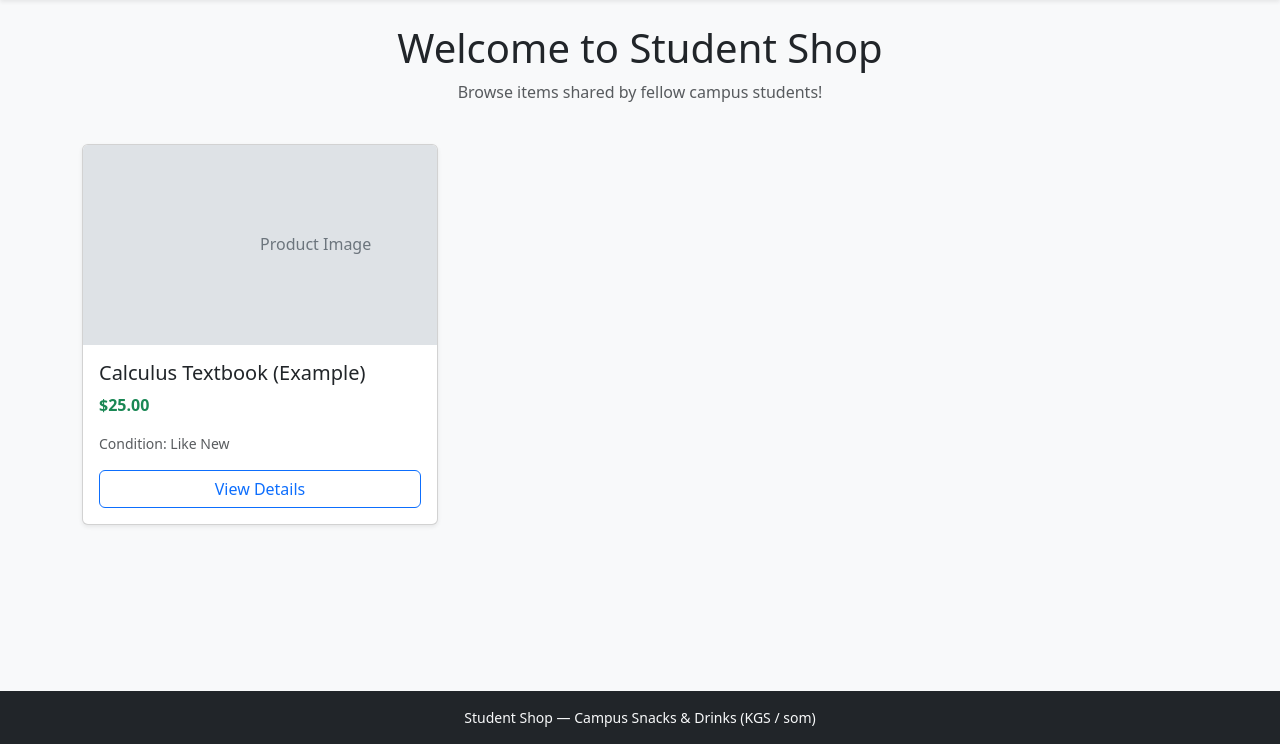
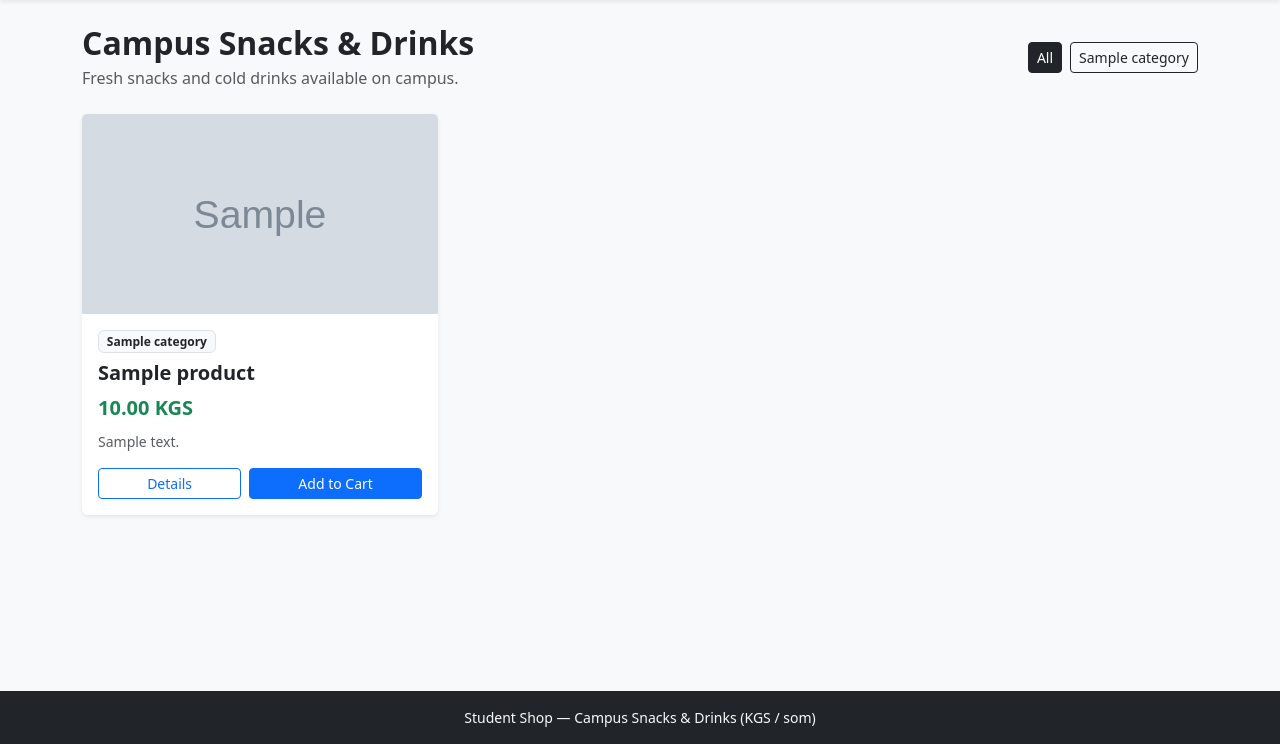
Before and after one commit to ichigo-ki/student-shop, a Django app: page / in a window 1280 px wide. Shown: the part 56-800 px from the top of the page. Run offline with Django 5.2, Linux system fonts and the light colour scheme; tables that the repository leaves empty hold one stand-in row (values such as "Sample post"); grey boxes marked "Sample" are stand-in pictures.

Commit message:
feat(frontend): update product list template for snack store contract

```diff
--- a/shop/templates/shop/product_list.html
+++ b/shop/templates/shop/product_list.html
@@ -1,30 +1,85 @@
 {% extends 'shop/base.html' %}
 
-{% block title %}Catalog - Student Shop{% endblock %}
+{% block title %}
+{% if category %}{{ category.name }} - Student Shop{% else %}Catalog - Student Shop{% endif %}
+{% endblock %}
 
 {% block content %}
-<div class="row">
-    <div class="col-12 text-center mb-4">
-        <h1>Welcome to Student Shop</h1>
-        <p class="text-muted">Browse items shared by fellow campus students!</p>
+<div class="d-flex flex-column flex-md-row justify-content-between align-items-md-center mb-4 gap-3">
+    <div>
+        <h1 class="h2 fw-bold mb-1">
+            {% if category %}
+            {{ category.name }}
+            {% elif query %}
+            Search results for "{{ query }}"
+            {% else %}
+            Campus Snacks &amp; Drinks
+            {% endif %}
+        </h1>
+        <p class="text-muted mb-0">Fresh snacks and cold drinks available on campus.</p>
+    </div>
+
+    <!-- Category Filter Pills -->
+    <div class="d-flex flex-wrap gap-2">
+        <a href="{% url 'shop:home' %}"
+            class="btn btn-sm {% if not category %}btn-dark{% else %}btn-outline-dark{% endif %}">
+            All
+        </a>
+        {% for cat in categories %}
+        <a href="{% url 'shop:product_list_by_category' cat.slug %}"
+            class="btn btn-sm {% if category and category.slug == cat.slug %}btn-dark{% else %}btn-outline-dark{% endif %}">
+            {{ cat.name }}
+        </a>
+        {% endfor %}
     </div>
 </div>
 
-<div class="row row-cols-1 row-cols-md-3 g-4">
-    <!-- Placeholder card representing future dynamic backend data from Ima -->
+{% if query %}
+<div class="alert alert-light border d-flex justify-content-between align-items-center mb-4">
+    <span>Showing matches for <strong>"{{ query }}"</strong></span>
+    <a href="{% url 'shop:home' %}" class="btn btn-sm btn-outline-secondary">Clear search</a>
+</div>
+{% endif %}
+
+{% if products %}
+<div class="row row-cols-1 row-cols-sm-2 row-cols-md-3 g-4">
+    {% for product in products %}
     <div class="col">
-        <div class="card h-100 shadow-sm">
-            <svg class="bd-placeholder-img card-img-top" width="100%" height="200" xmlns="http://www.w3.org/2000/svg" role="img" preserveAspectRatio="xMidYMid slice">
-                <rect width="100%" height="100%" fill="#dee2e6"></rect>
-                <text x="50%" y="50%" fill="#6c757d" dy=".3em">Product Image</text>
-            </svg>
+        <div class="card h-100 shadow-sm border-0">
+            {% if product.image %}
+            <img src="{{ product.image.url }}" class="card-img-top" alt="{{ product.title }}"
+                style="height: 200px; object-fit: cover;">
+            {% else %}
+            <div class="bg-secondary-subtle text-secondary d-flex align-items-center justify-content-center"
+                style="height: 200px;">
+                <span class="small">No Image</span>
+            </div>
+            {% endif %}
+
             <div class="card-body d-flex flex-column">
-                <h5 class="card-title">Calculus Textbook (Example)</h5>
-                <p class="card-text text-success fw-bold">$25.00</p>
-                <p class="card-text text-muted small">Condition: Like New</p>
-                <a href="#" class="btn btn-outline-primary mt-auto">View Details</a>
+                {% if product.category %}
+                <span class="badge bg-light text-dark border align-self-start mb-2">{{ product.category.name }}</span>
+                {% endif %}
+                <h5 class="card-title fw-semibold">{{ product.title }}</h5>
+                <p class="card-text text-success fw-bold fs-5 mb-2">{{ product.price }} KGS</p>
+                <p class="card-text text-muted small mb-3">{{ product.description|truncatewords:15 }}</p>
+
+                <div class="mt-auto d-flex gap-2">
+                    <a href="{% url 'shop:product_detail' product.pk %}"
+                        class="btn btn-outline-primary btn-sm flex-grow-1">Details</a>
+                    <a href="{% url 'shop:add_to_cart' product.pk %}" class="btn btn-primary btn-sm flex-grow-1">Add to
+                        Cart</a>
+                </div>
             </div>
         </div>
     </div>
+    {% endfor %}
 </div>
+{% else %}
+<div class="text-center py-5 bg-white rounded shadow-sm">
+    <h4 class="text-muted">No snacks or drinks found</h4>
+    <p class="text-muted small mb-3">Try clearing your search or switching categories.</p>
+    <a href="{% url 'shop:home' %}" class="btn btn-primary btn-sm">View All Products</a>
+</div>
+{% endif %}
 {% endblock %}
```
